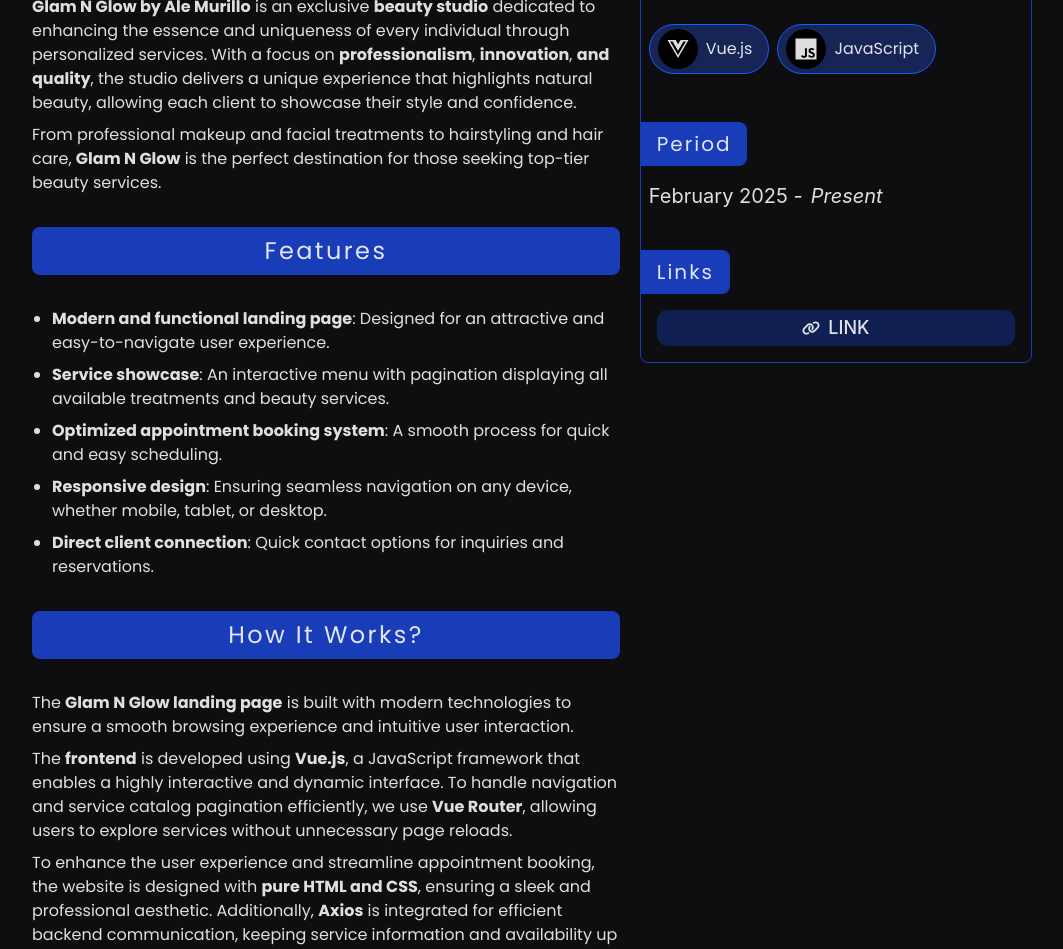
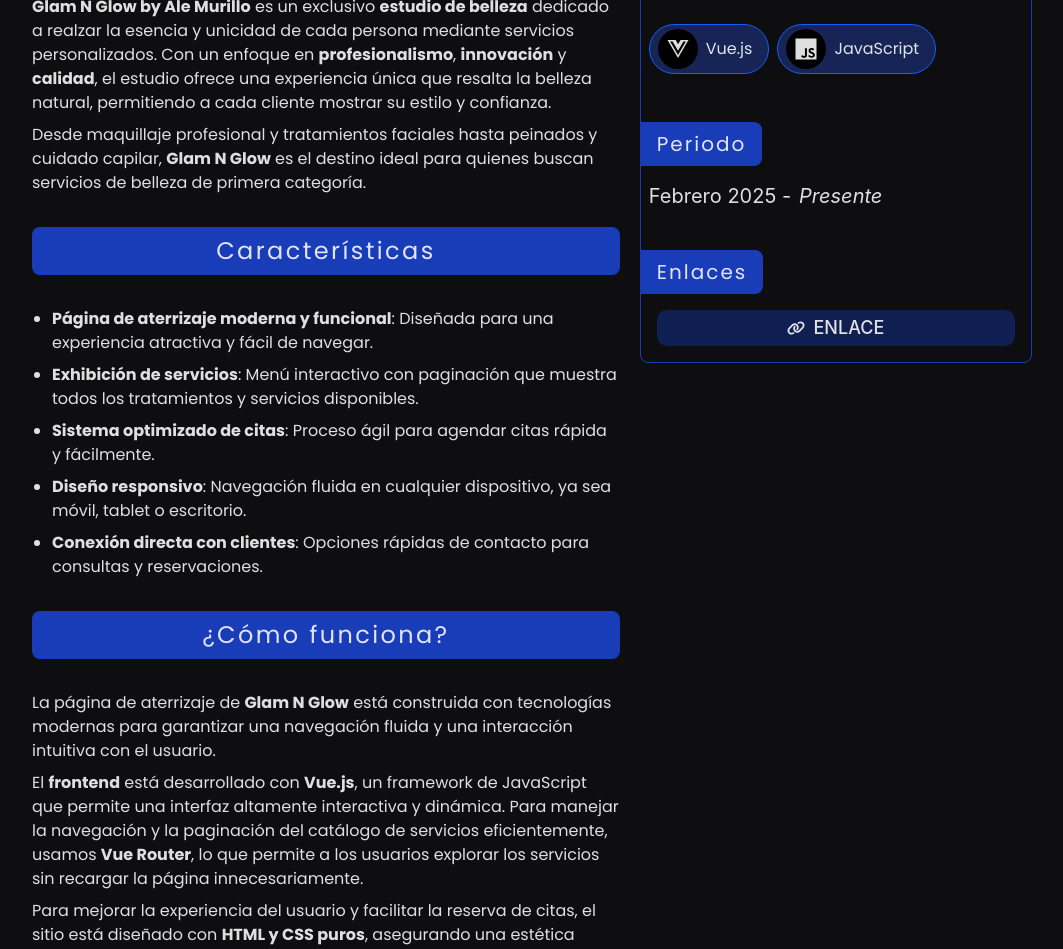
Before and after one commit to AndresAntelo21/portafolio, a React (Vite) app: page /gng-web in a window 1280 px wide. Shown: the part 640-1589 px from the top of the page, without its empty margins (108-1171 px from the left). Built offline with nearby package versions, Linux system fonts and the light colour scheme; a web font is replaced by a local one.

Commit message:
feat: localize GnGWeb component text to Spanish

```diff
--- a/src/projects/gng/gng-web.tsx
+++ b/src/projects/gng/gng-web.tsx
@@ -2,8 +2,7 @@ import { ToolsText } from "@/components/home/sections/tools/tools-text";
 import { GnGCarousel } from "@/projects/gng/gng-carousel";
 import { FaVuejs, FaJs } from "react-icons/fa";
 import { FaLink } from "react-icons/fa6";
-// CODIGO SUCIO - PASAR TODO A UN COMPONENTE NO HAY TIEMPO, SOLO ES UNA DEMOSTRACION
-// QUIEN LEA ESTO ES UN METICHE MUEJEJEJE
+
 export const GnGWeb = () => {
   return (
     <div className="flex flex-col items-center justify-center gap-8">
@@ -11,17 +10,18 @@ export const GnGWeb = () => {
       <div className="flex items-center justify-center gap-2 md:w-full md:justify-start">
         <img
           src="/projects/gng/gng-logo.svg"
-          alt="Logo del laboratorio CSI PRO"
+          alt="Logo de Glam N Glow by Ale Murillo"
           className="w-70"
         />
       </div>
-      {/* cuadro de tecnologias */}
+
+      {/* cuadro de tecnologías */}
       <div className="flex w-full flex-col gap-5 lg:flex-row-reverse">
         <div className="flex h-max w-full flex-col rounded-md border-1 border-blue-800 py-4 pr-4 lg:w-[40%]">
           <div className="w-full">
             <div className="flex w-max items-center justify-center rounded-r-md bg-blue-800 px-4 py-2">
               <span className="font-poppins text-xl font-medium tracking-widest">
-                Technologies
+                Tecnologías
               </span>
             </div>
           </div>
@@ -33,34 +33,24 @@ export const GnGWeb = () => {
             <div className="w-full pt-10">
               <div className="flex w-max items-center justify-center rounded-r-md bg-blue-800 px-4 py-2">
                 <span className="font-poppins text-xl font-medium tracking-widest">
-                  Period
+                  Periodo
                 </span>
               </div>
             </div>
             <div className="flex gap-2 pt-4 pl-2 text-xl">
-              <h3 className="">February 2025 -</h3>
-              <span className="italic">Present</span>
+              <h3>Febrero 2025 -</h3>
+              <span className="italic">Presente</span>
             </div>
           </div>
           <div>
             <div className="w-full pt-10">
               <div className="flex w-max items-center justify-center rounded-r-md bg-blue-800 px-4 py-2">
                 <span className="font-poppins text-xl font-medium tracking-widest">
-                  Links
+                  Enlaces
                 </span>
               </div>
             </div>
             <div className="flex flex-col gap-5 pt-4 pl-4 font-medium">
-              {/* <a
-                href="https://github.com/Legrafica/glamnglow_front"
-                target="_blank"
-                className="flex justify-center rounded-lg bg-blue-800/70 py-1"
-              >
-                <span className="flex items-center gap-2 text-lg uppercase">
-                  <FaGithub />
-                  Github Repository
-                </span>
-              </a> */}
               <a
                 href="https://glamnglow.mx/"
                 target="_blank"
@@ -68,93 +58,54 @@ export const GnGWeb = () => {
               >
                 <span className="flex items-center gap-2 text-lg uppercase">
                   <FaLink />
-                  Link
+                  Enlace
                 </span>
               </a>
             </div>
           </div>
         </div>
+
         <div className="font-poppins flex w-full flex-col gap-8 text-left lg:w-[60%]">
           <div className="w-full rounded-md bg-blue-800 py-2 text-center text-2xl tracking-widest">
-            <span>Project Description</span>
+            <span>Descripción del Proyecto</span>
           </div>
           <div className="flex flex-col gap-2">
             <p>
-              <strong>Glam N Glow by Ale Murillo</strong> is an exclusive{" "}
-              <strong>beauty studio</strong> dedicated to enhancing the essence
-              and uniqueness of every individual through personalized services.
-              With a focus on <strong>professionalism</strong>,{" "}
-              <strong>innovation</strong>, <strong>and quality</strong>, the
-              studio delivers a unique experience that highlights natural
-              beauty, allowing each client to showcase their style and
-              confidence.
+              <strong>Glam N Glow by Ale Murillo</strong> es un exclusivo <strong>estudio de belleza</strong> dedicado a realzar la esencia y unicidad de cada persona mediante servicios personalizados. Con un enfoque en <strong>profesionalismo</strong>, <strong>innovación</strong> y <strong>calidad</strong>, el estudio ofrece una experiencia única que resalta la belleza natural, permitiendo a cada cliente mostrar su estilo y confianza.
             </p>
             <p>
-              From professional makeup and facial treatments to hairstyling and
-              hair care, <strong>Glam N Glow</strong> is the perfect destination
-              for those seeking top-tier beauty services.
+              Desde maquillaje profesional y tratamientos faciales hasta peinados y cuidado capilar, <strong>Glam N Glow</strong> es el destino ideal para quienes buscan servicios de belleza de primera categoría.
             </p>
           </div>
+
           <div className="w-full rounded-md bg-blue-800 py-2 text-center text-2xl tracking-widest">
-            <span>Features</span>
+            <span>Características</span>
           </div>
           <div>
             <ul className="ml-5 flex list-disc flex-col gap-2">
-              <li>
-                <strong>Modern and functional landing page</strong>: Designed
-                for an attractive and easy-to-navigate user experience.
-              </li>
-              <li>
-                <strong>Service showcase</strong>: An interactive menu with
-                pagination displaying all available treatments and beauty
-                services.
-              </li>
-              <li>
-                <strong>Optimized appointment booking system</strong>: A smooth
-                process for quick and easy scheduling.
-              </li>
-              <li>
-                <strong>Responsive design</strong>: Ensuring seamless navigation
-                on any device, whether mobile, tablet, or desktop.
-              </li>
-              <li>
-                <strong>Direct client connection</strong>: Quick contact options
-                for inquiries and reservations.
-              </li>
+              <li><strong>Página de aterrizaje moderna y funcional</strong>: Diseñada para una experiencia atractiva y fácil de navegar.</li>
+              <li><strong>Exhibición de servicios</strong>: Menú interactivo con paginación que muestra todos los tratamientos y servicios disponibles.</li>
+              <li><strong>Sistema optimizado de citas</strong>: Proceso ágil para agendar citas rápida y fácilmente.</li>
+              <li><strong>Diseño responsivo</strong>: Navegación fluida en cualquier dispositivo, ya sea móvil, tablet o escritorio.</li>
+              <li><strong>Conexión directa con clientes</strong>: Opciones rápidas de contacto para consultas y reservaciones.</li>
             </ul>
           </div>
 
           <div className="w-full rounded-md bg-blue-800 py-2 text-center text-2xl tracking-widest">
-            <span> How It Works?</span>
+            <span>¿Cómo funciona?</span>
           </div>
           <div className="flex flex-col gap-2">
             <p>
-              The <strong>Glam N Glow landing page</strong> is built with modern
-              technologies to ensure a smooth browsing experience and intuitive
-              user interaction.
+              La página de aterrizaje de <strong>Glam N Glow</strong> está construida con tecnologías modernas para garantizar una navegación fluida y una interacción intuitiva con el usuario.
             </p>
             <p>
-              The <strong>frontend</strong> is developed using{" "}
-              <strong>Vue.js</strong>, a JavaScript framework that enables a
-              highly interactive and dynamic interface. To handle navigation and
-              service catalog pagination efficiently, we use{" "}
-              <strong>Vue Router</strong>, allowing users to explore services
-              without unnecessary page reloads.
+              El <strong>frontend</strong> está desarrollado con <strong>Vue.js</strong>, un framework de JavaScript que permite una interfaz altamente interactiva y dinámica. Para manejar la navegación y la paginación del catálogo de servicios eficientemente, usamos <strong>Vue Router</strong>, lo que permite a los usuarios explorar los servicios sin recargar la página innecesariamente.
             </p>
             <p>
-              To enhance the user experience and streamline appointment booking,
-              the website is designed with <strong>pure HTML and CSS</strong>,
-              ensuring a sleek and professional aesthetic. Additionally,{" "}
-              <strong>Axios</strong> is integrated for efficient backend
-              communication, keeping service information and availability up to
-              date at all times.
+              Para mejorar la experiencia del usuario y facilitar la reserva de citas, el sitio está diseñado con <strong>HTML y CSS puros</strong>, asegurando una estética elegante y profesional. Además, se integra <strong>Axios</strong> para una comunicación eficiente con el backend, manteniendo la información y disponibilidad de servicios siempre actualizada.
             </p>
             <p>
-              With this combination of technologies, the{" "}
-              <strong>Glam N Glow</strong> website offers a{" "}
-              <strong>modern</strong>, <strong>fast</strong>,{" "}
-              <strong>and accessible platform</strong> where clients can easily
-              explore services and book appointments hassle-free.
+              Con esta combinación de tecnologías, el sitio web de <strong>Glam N Glow</strong> ofrece una plataforma <strong>moderna</strong>, <strong>rápida</strong> y <strong>accesible</strong> donde los clientes pueden explorar servicios y reservar citas fácilmente y sin complicaciones.
             </p>
           </div>
         </div>
```
